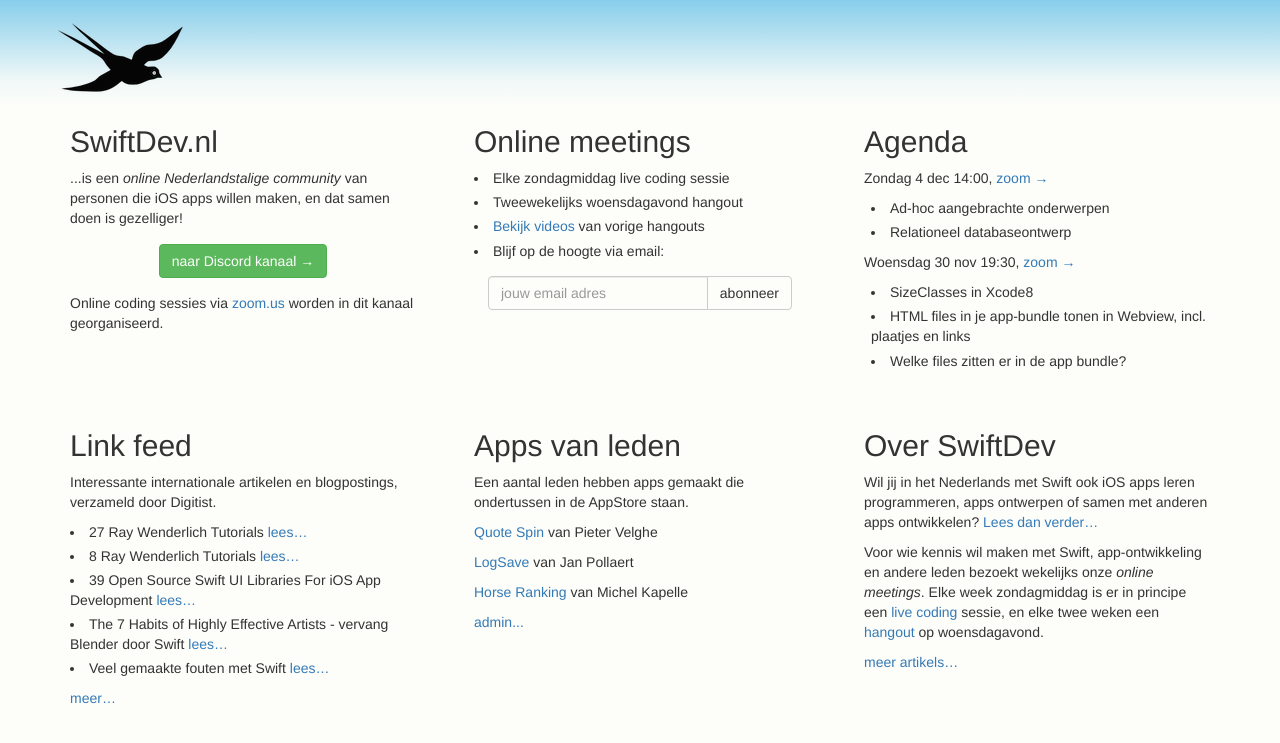
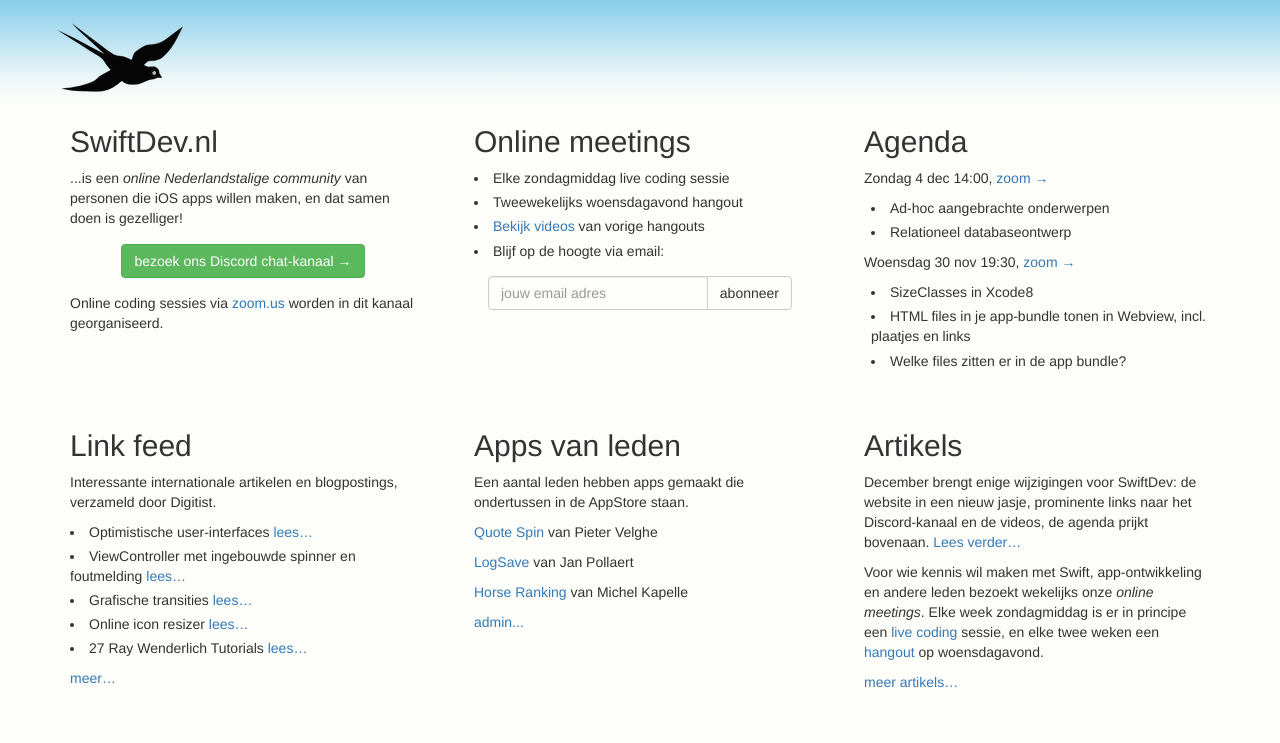
Before and after one commit to swiftdevnl/Website, a PHP site: page / in a window 1280 px wide. Shown: the top 743 px of the page. Run offline with PHP 8.4, Linux system fonts and the light colour scheme; a stand-in replaces the project's code that opens the database connection.

Commit message:
Aanpassingen, uitbreidingen

```diff
--- /dev/null
+++ b/artikels/bewogen-maand/index.php
@@ -0,0 +1,2 @@
+<?php
+require_once("../../artikel.php");
--- a/css/swiftdev.css
+++ b/css/swiftdev.css
@@ -4,11 +4,21 @@
 	}
 
 div.top {
+	/* Blauwe verlooptint */
 	/* Permalink - use to edit and share this gradient: http://colorzilla.com/gradient-editor/#87ceeb+0,87ceeb+100&1+0,0.1+77,0+100 */
-	background: -moz-linear-gradient(top, rgba(135,206,235,1) 0%, rgba(135,206,235,0.1) 77%, rgba(135,206,235,0) 100%); /* FF3.6-15 */
-	background: -webkit-linear-gradient(top, rgba(135,206,235,1) 0%,rgba(135,206,235,0.1) 77%,rgba(135,206,235,0) 100%); /* Chrome10-25,Safari5.1-6 */
-	background: linear-gradient(to bottom, rgba(135,206,235,1) 0%,rgba(135,206,235,0.1) 77%,rgba(135,206,235,0) 100%); /* W3C, IE10+, FF16+, Chrome26+, Opera12+, Safari7+ */
-	filter: progid:DXImageTransform.Microsoft.gradient( startColorstr='#87ceeb', endColorstr='#0087ceeb',GradientType=0 ); /* IE6-9 */
+	background: -moz-linear-gradient(top, rgba(135,206,235,1) 0%, rgba(135,206,235,0.1) 77%, rgba(135,206,235,0) 100%);
+	background: -webkit-linear-gradient(top, rgba(135,206,235,1) 0%,rgba(135,206,235,0.1) 77%,rgba(135,206,235,0) 100%);
+	background: linear-gradient(to bottom, rgba(135,206,235,1) 0%,rgba(135,206,235,0.1) 77%,rgba(135,206,235,0) 100%);
+	filter: progid:DXImageTransform.Microsoft.gradient( startColorstr='#87ceeb', endColorstr='#0087ceeb',GradientType=0 );
+
+	/* Oranje verlooptint van CeRaMo */
+	/* Permalink - use to edit and share this gradient: http://colorzilla.com/gradient-editor/#ff8849+0,ff8849+100&1+0,0.1+77,0+100 */
+	/*
+	background: -moz-linear-gradient(top, rgba(255,136,73,1) 0%, rgba(255,136,73,0.1) 77%, rgba(255,136,73,0) 100%);
+	background: -webkit-linear-gradient(top, rgba(255,136,73,1) 0%,rgba(255,136,73,0.1) 77%,rgba(255,136,73,0) 100%);
+	background: linear-gradient(to bottom, rgba(255,136,73,1) 0%,rgba(255,136,73,0.1) 77%,rgba(255,136,73,0) 100%);
+	filter: progid:DXImageTransform.Microsoft.gradient( startColorstr='#ff8849', endColorstr='#00ff8849',GradientType=0 );
+	*/
 	}
 
 h1.logo {
--- a/index.php
+++ b/index.php
@@ -73,7 +73,7 @@
                 <div class="squeeze-left">
                     <h2>SwiftDev.nl</h2>
                     <p>...is een <em>online Nederlandstalige community</em> van personen die iOS apps willen maken, en dat samen doen is gezelliger!</p>
-                    <p class="center breathe"><a target="_blank" class="btn btn-success" href="https://discord.gg/Z9KS9Ha">naar Discord kanaal &rarr;</a></p>
+                    <p class="center breathe"><a target="_blank" class="btn btn-success" href="https://discord.gg/Z9KS9Ha">bezoek ons Discord chat-kanaal &rarr;</a></p>
                     <p>Online coding sessies via <a href="https://zoom.us/download#client_4meeting">zoom.us</a> worden in dit kanaal georganiseerd.</p>
                 </div>
             </div>
@@ -147,12 +147,13 @@
 
             <div class="col-md-4">
                 <div class="squeeze-right">
-                    <h2>Over SwiftDev</h2>
-                    <p>
-                        Wil jij in het Nederlands met Swift ook iOS apps leren programmeren,
-                        apps ontwerpen of samen met anderen apps ontwikkelen?
-                        <a href="artikels/over">Lees dan verder&hellip;</a>
-                    </p>
+                    <h2>Artikels</h2>
+
+					<p>December brengt enige wijzigingen voor SwiftDev:
+					   de website in een nieuw jasje, prominente links naar het Discord-kanaal
+					   en de videos, de agenda prijkt bovenaan.
+                       <a href="artikels/bewogen-maand">Lees verder&hellip;</a>
+					</p>
 
                     <p>
                         Voor wie kennis wil maken met Swift, app-ontwikkeling en andere leden bezoekt wekelijks
--- a/state/linkfeed.json
+++ b/state/linkfeed.json
@@ -118,5 +118,35 @@
         "publicatiedatum": "2016-11-01",
         "url": "https://github.com/raywenderlich/swift-algorithm-club",
         "titel": "De Swift Algorithm Club bevat allerlei algorithmen in Swift playgrounds"
+    },
+    {
+        "publicatiedatum": "2016-12-02",
+        "url": "https://github.com/aschuch/StatefulViewController",
+        "titel": "ViewController met ingebouwde spinner en foutmelding"
+    },
+    {
+        "publicatiedatum": "2016-12-02",
+        "url": "https://github.com/SebastianBoldt/Jelly",
+        "titel": "Grafische transities"
+    },
+    {
+        "publicatiedatum": "2016-12-07",
+        "url": "http://blog.stablekernel.com/how-to-prevent-memory-leaks-in-swift-closures",
+        "titel": "Voorkom geheugenlekken in closures"
+    },
+    {
+        "publicatiedatum": "2016-12-09",
+        "url": "https://medium.com/@_riteshhh/swift-snippet-1-c2d485028185#.1awz7axis",
+        "titel": "preferredStatusBarStyle tip icm. NavigationController"
+    },
+    {
+        "publicatiedatum": "2016-12-05",
+        "url": "https://uxplanet.org/optimistic-1000-34d9eefe4c05#.b5ln65uue",
+        "titel": "Optimistische user-interfaces"
+    },
+    {
+        "publicatiedatum": "2016-12-02",
+        "url": "https://makeappicon.com/ios10icon",
+        "titel": "Online icon resizer"
     }
 ]
```
Also changed, not shown: artikels/bewogen-maand/content.html (added, +26 -0 lines), artikels/videos/content.html (+35 -2 lines), artikels/bewogen-maand/sinterklaas-kerstman-computer.png (added), grafische resources/zwaluw-overtrek-zonder-sjerp.png (added), 1 other file.
